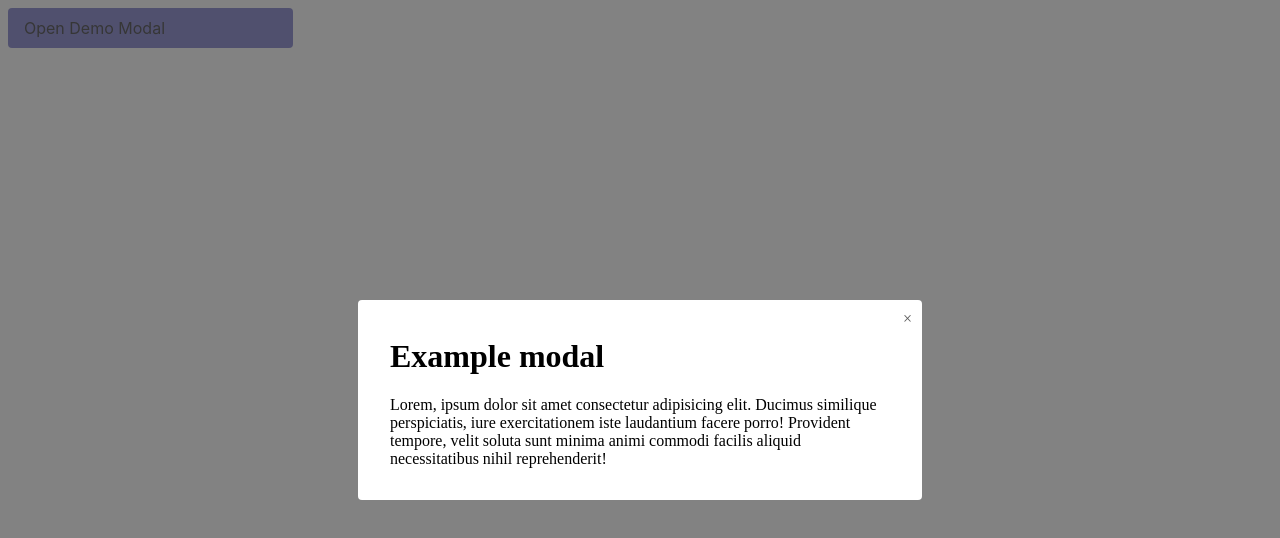
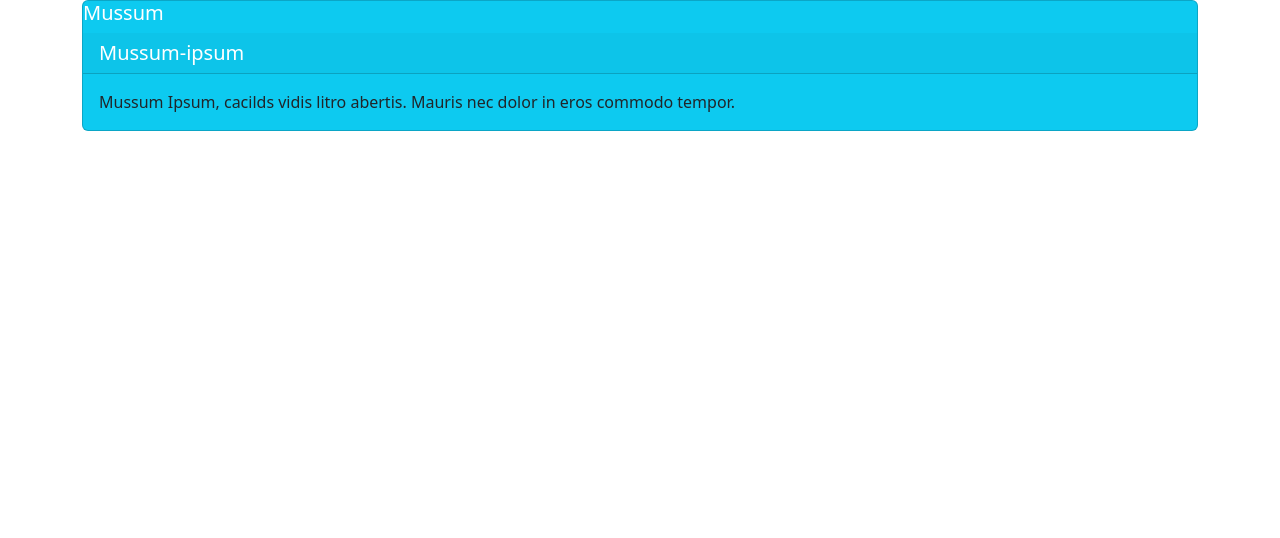
Before and after one commit to gustavorsan/DevinphipsM01-S11-Exercicios, an Angular app: page / in a window 1280 px wide. Shown: the top 538 px of the page. Built offline with nearby package versions, Linux system fonts and the light colour scheme.

Commit message:
Resolução ex06

```diff
--- a/angular.json
+++ b/angular.json
@@ -25,9 +25,10 @@
               "src/assets"
             ],
             "styles": [
-              "src/styles.css"
+              "src/styles.css",
+              "node_modules/bootstrap/dist/css/bootstrap.min.css"
             ],
-            "scripts": []
+            "scripts": ["node_modules/bootstrap/dist/js/bootstrap.min.js"]
           },
           "configurations": {
             "production": {
@@ -94,5 +95,8 @@
         }
       }
     }
+  },
+  "cli": {
+    "analytics": false
   }
 }
--- a/package.json
+++ b/package.json
@@ -3,7 +3,7 @@
   "version": "0.0.0",
   "scripts": {
     "ng": "ng",
-    "start": "ng serve",
+    "start": "ng serve -o",
     "build": "ng build",
     "watch": "ng build --watch --configuration development",
     "test": "ng test"
@@ -18,7 +18,9 @@
     "@angular/platform-browser": "^15.0.0",
     "@angular/platform-browser-dynamic": "^15.0.0",
     "@angular/router": "^15.0.0",
+    "bootstrap": "^5.2.3",
     "rxjs": "~7.5.0",
+    "s": "^1.0.0",
     "tslib": "^2.3.0",
     "zone.js": "~0.12.0"
   },
--- a/src/app/app.component.html
+++ b/src/app/app.component.html
@@ -16,8 +16,13 @@
     </div>
   </div>
 </div> -->
-
-
-<app-modal>
+<!-- <app-modal>
   <p description>Lorem, ipsum dolor sit amet consectetur adipisicing elit. Ducimus similique perspiciatis, iure exercitationem iste laudantium facere porro! Provident tempore, velit soluta sunt minima animi commodi facilis aliquid necessitatibus nihil reprehenderit!</p>
-</app-modal>
+</app-modal> -->
+<div class="container">
+  <app-content-example>
+    <h5 title class="card-title  text-white ">Mussum</h5>
+    <h5 class="card-header text-white " sub-title>Mussum-ipsum</h5>
+    <p class="card-text" content>Mussum Ipsum, cacilds vidis litro abertis. Mauris nec dolor in eros commodo tempor.</p>
+  </app-content-example>
+</div>
--- a/src/app/app.module.ts
+++ b/src/app/app.module.ts
@@ -12,6 +12,7 @@ import { InfoComponent } from './pages/info/info.component';
 import { PrecosComponent } from './pages/precos/precos.component';
 import { ListComponent } from './components/list/list.component';
 import { ModalComponent } from './components/modal/modal.component';
+import { ContentExampleComponent } from './components/content-example/content-example.component';
 
 @NgModule({
   declarations: [
@@ -23,7 +24,8 @@ import { ModalComponent } from './components/modal/modal.component';
     InfoComponent,
     PrecosComponent,
     ListComponent,
-    ModalComponent
+    ModalComponent,
+    ContentExampleComponent
   ],
   imports: [
     BrowserModule,
--- /dev/null
+++ b/src/app/components/content-example/content-example.component.html
@@ -0,0 +1,8 @@
+<div class="card bg-info" >
+  <ng-content select="[title]"></ng-content>
+  <ng-content select="[sub-title]"></ng-content>
+
+  <div class="card-body">
+    <ng-content select="[content]"></ng-content>
+  </div>
+</div>
--- a/src/app/components/modal/modal.component.html
+++ b/src/app/components/modal/modal.component.html
@@ -6,7 +6,7 @@
 <div class="modal" *ngIf="showModal">
   <div class="modal__content">
     <h1>Example modal</h1>
-    <ng-content ></ng-content>
+    <ng-content></ng-content>
     <a class="modal__close" (click)="toggleModalOpen()">&times;</a>
   </div>
 </div>
--- a/src/app/components/modal/modal.component.ts
+++ b/src/app/components/modal/modal.component.ts
@@ -6,7 +6,7 @@ import { Component } from '@angular/core';
   styleUrls: ['./modal.component.css']
 })
 export class ModalComponent {
-  showModal = true;
+  showModal = false;
 
   toggleModalOpen(){
     this.showModal = !this.showModal;
```
Also changed, not shown: src/app/components/content-example/content-example.component.ts (added, +10 -0 lines), src/app/components/content-example/content-example.component.css (added), 2 other files (tests, documents, lock files or other folders).
